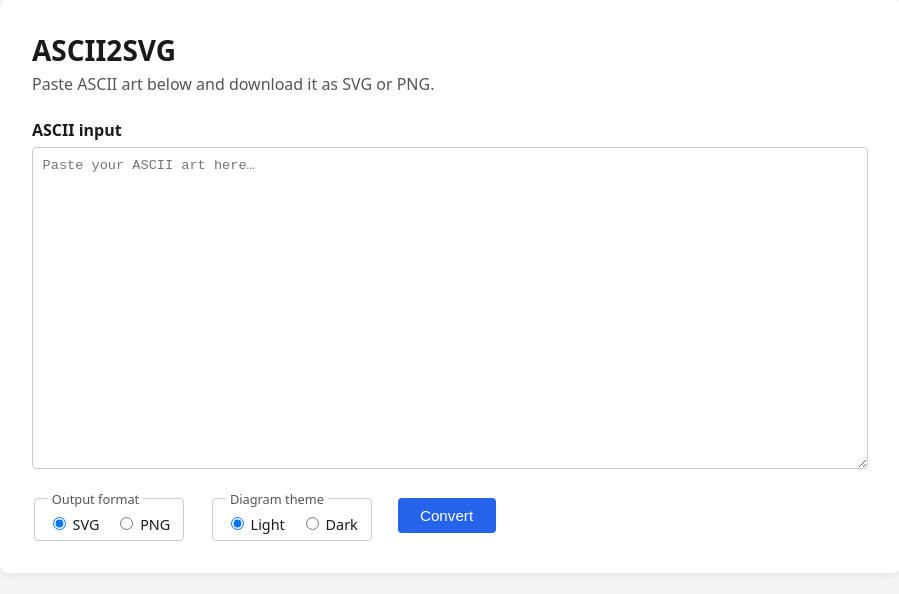
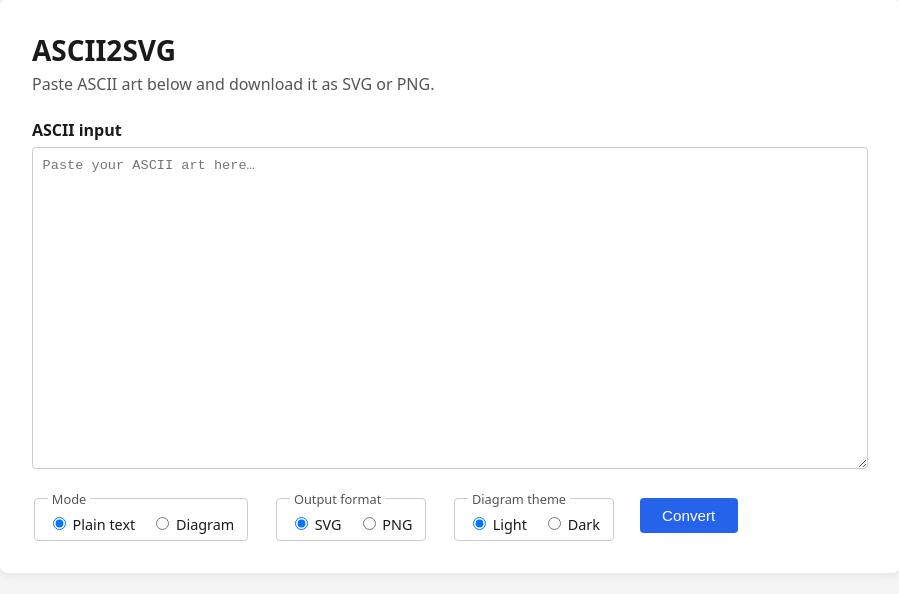
Before and after one commit to pR13S7/ASCII2SVG, a Flask app: page / in a window 1280 px wide. Shown: the part 49-643 px from the top of the page, without its empty margins (190-1089 px from the left). Run offline with Flask 3, Linux system fonts and the light colour scheme.

Commit message:
Add mode selection options in index.html for text and diagram rendering. This enhances user control over output format.

```diff
--- a/app/templates/index.html
+++ b/app/templates/index.html
@@ -28,6 +28,14 @@
                 spellcheck="false">{{ text }}</textarea>
 
       <div class="controls">
+        <fieldset>
+          <legend>Mode</legend>
+          <label><input type="radio" name="mode" value="text"
+            {% if mode != "diagram" %}checked{% endif %}> Plain text</label>
+          <label><input type="radio" name="mode" value="diagram"
+            {% if mode == "diagram" %}checked{% endif %}> Diagram</label>
+        </fieldset>
+
         <fieldset>
           <legend>Output format</legend>
           <label><input type="radio" name="format" value="svg"
```
